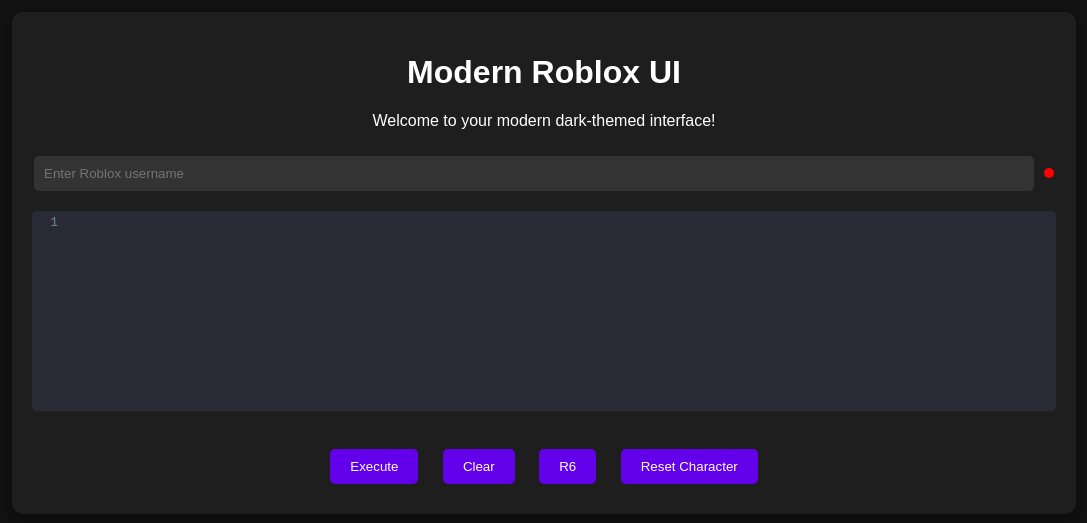
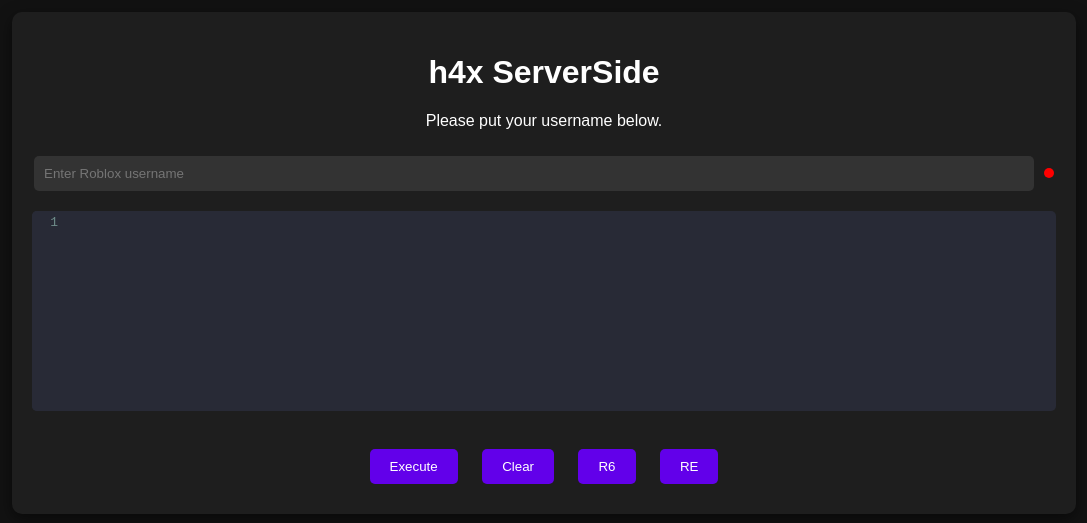
Before and after one commit to GithubbingCode/h4x-ss, a plain HTML site: page index.html in a window 1280 px wide. Shown: the part 137-660 px from the top of the page, without its empty margins (96-1183 px from the left). Drawn offline with nearby package versions, Linux system fonts and the light colour scheme.

Commit message:
Update index.html

```diff
--- a/index.html
+++ b/index.html
@@ -3,7 +3,7 @@
 <head>
   <meta charset="UTF-8">
   <meta name="viewport" content="width=device-width, initial-scale=1.0">
-  <title>Modern Roblox UI</title>
+  <title>h4x SS</title>
   <link rel="stylesheet" href="https://cdnjs.cloudflare.com/ajax/libs/codemirror/5.65.5/codemirror.min.css">
   <link rel="stylesheet" href="https://cdnjs.cloudflare.com/ajax/libs/codemirror/5.65.5/theme/dracula.min.css">
   <style>
@@ -73,8 +73,8 @@
 </head>
 <body>
   <div class="container">
-    <h1>Modern Roblox UI</h1>
-    <p>Welcome to your modern dark-themed interface!</p>
+    <h1>h4x ServerSide</h1>
+    <p>Please put your username below.</p>
     <div>
       <input id="username" placeholder="Enter Roblox username" /><span id="status" class="status-indicator" style="background-color: red;"></span>
     </div>
@@ -82,7 +82,7 @@
     <button onclick="executeCode()">Execute</button>
     <button onclick="clearCode()">Clear</button>
     <button onclick="setR6()">R6</button>
-    <button onclick="resetCharacter()">Reset Character</button>
+    <button onclick="resetCharacter()">RE</button>
   </div>
 
   <script>
```
